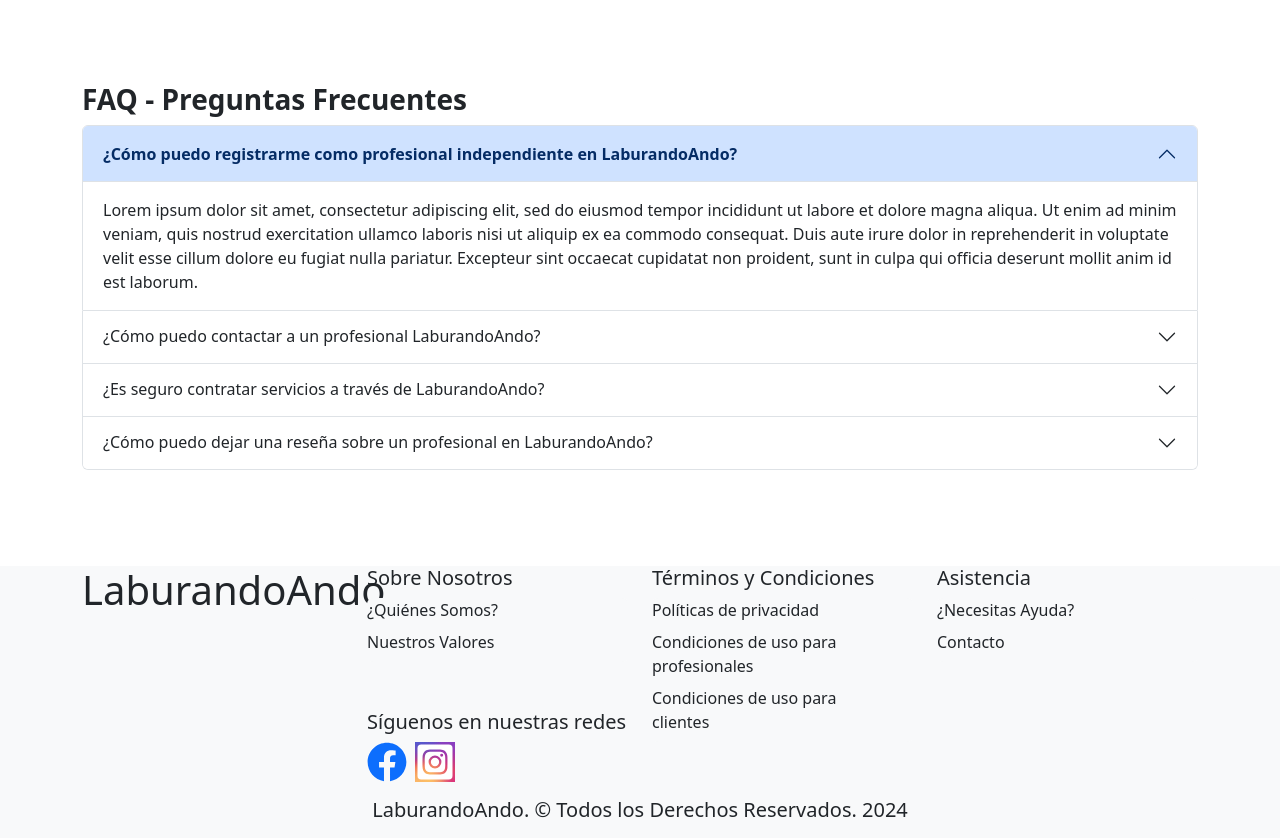
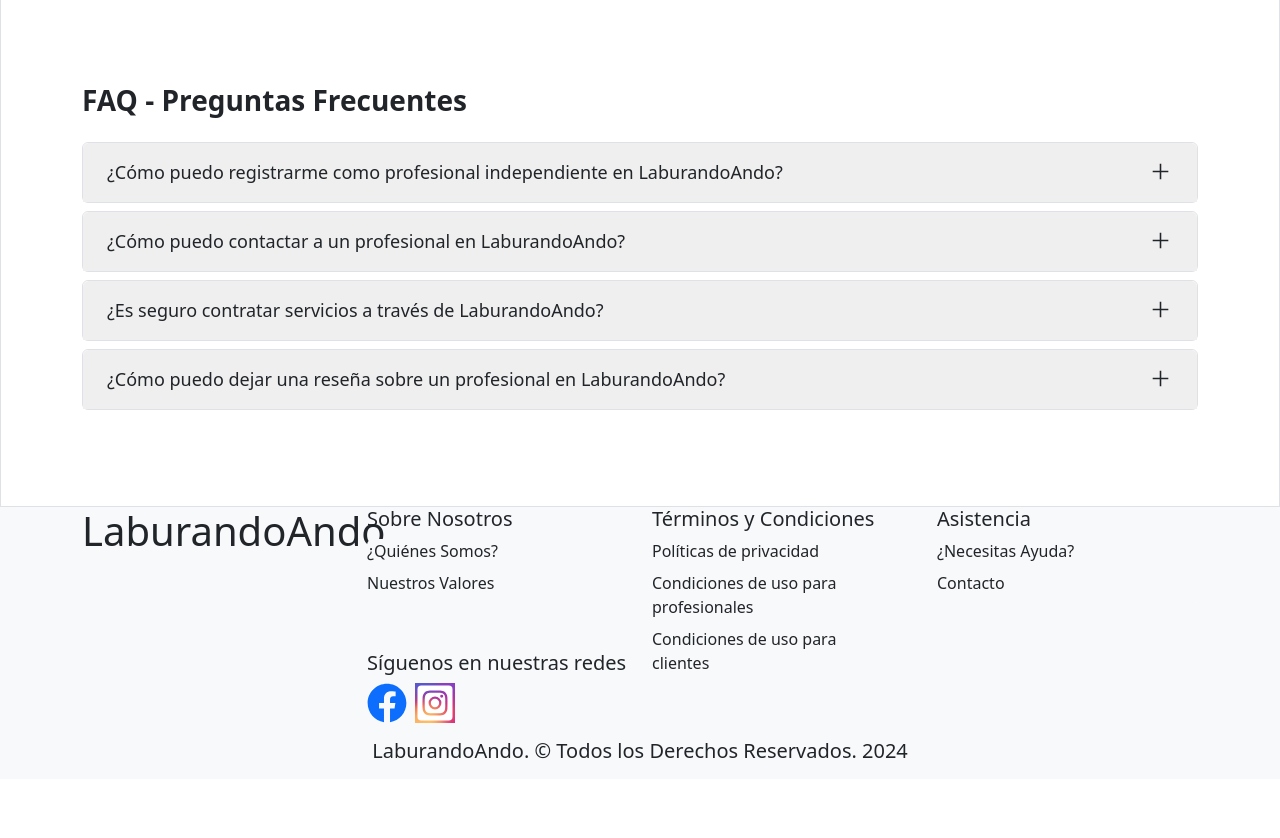
Before and after one commit to FranprzDev/LaburandoAndo, a React (Vite) app: page / in a window 1280 px wide. Shown: the part 1900-2738 px from the top of the page. After the commit the page ends 2679 px from the top, so only its background shows below. Built offline with nearby package versions, Linux system fonts and the light colour scheme.

Commit message:
modifique acordion de faqs en pagina principal

```diff
--- a/src/components/inicio/EncontrarAnunciar.jsx
+++ b/src/components/inicio/EncontrarAnunciar.jsx
@@ -37,7 +37,7 @@
           </Col>
         </Row>
         <div className="text-center">
-          <Link to={"/"} className="btn text-light btnExplore border-0">
+          <Link to={"/profesionales"} className="btn text-light btnExplore border-0">
             Ver todos los profesionales
           </Link>
         </div>
--- a/src/components/inicio/PreguntasFrecuentes.jsx
+++ b/src/components/inicio/PreguntasFrecuentes.jsx
@@ -1,133 +1,129 @@
 import React from "react";
 import { Container, Accordion } from "react-bootstrap";
+import { IoAddSharp } from "react-icons/io5";
 
 const PreguntasFrecuentes = () => {
   return (
     <div className="sectionFAQ py-5">
       <Container className="my-lg-5">
-      <h3 className="fw-bold">FAQ - Preguntas Frecuentes</h3>
-      <section className="accordion sectionFAQ" id="accordion">
-        <article className="accordion-item ">
-          <p className="accordion-header ">
+        <h3 className="fw-bold mb-4">FAQ - Preguntas Frecuentes</h3>
+        <div className="accordion sectionFAQ" id="accordion">
+          <article className="mb-2 border rounded-2">
             <button
-              className="accordion-button fw-bold"
+              className="d-flex justify-content-between gap-2 px-1 px-md-2 px-lg-4 py-3 w-100 border-0 rounded-top-2 text-decoration-none text-dark"
               type="button"
               data-bs-toggle="collapse"
               data-bs-target="#collapseOne"
+              aria-expanded="false"
               aria-controls="collapseOne"
             >
+              <span>
                 ¿Cómo puedo registrarme como profesional independiente en
                 LaburandoAndo?
+              </span>
+              <span className="d-none iconAdd fw-bold d-md-flex align-items-center">
+                <IoAddSharp />
+              </span>
             </button>
-          </p>
             <div
               id="collapseOne"
-            className="accordion-collapse collapse show"
-            data-bs-parent="#accordion1"
+              className="accordion-collapse collapse border-top"
+              data-bs-parent="#accordion"
             >
               <div className="accordion-body">
-              Lorem ipsum dolor sit amet, consectetur adipiscing elit, sed do
-              eiusmod tempor incididunt ut labore et dolore magna aliqua. Ut
-              enim ad minim veniam, quis nostrud exercitation ullamco laboris
-              nisi ut aliquip ex ea commodo consequat. Duis aute irure dolor in
-              reprehenderit in voluptate velit esse cillum dolore eu fugiat
-              nulla pariatur. Excepteur sint occaecat cupidatat non proident,
-              sunt in culpa qui officia deserunt mollit anim id est laborum.
+                <span>
+                Para registrarte como profesional independiente en LaburandoAndo, simplemente haz clic en el botón "Regístrate ahora" en la página principal. Luego, completa el formulario con tu información personal. Una vez registrado, podrás empezar a publicar tus anuncios de trabajo.
+                </span>
               </div>
             </div>
           </article>
-        <article className="accordion-item">
-          <h2 className="accordion-header">
+          <article className="mb-2 border rounded-2">
             <button
-              className="accordion-button collapsed"
+              className="d-flex justify-content-between gap-2 px-2 px-md-4 py-3 w-100 border-0 rounded-top-2  text-decoration-none text-dark"
               type="button"
               data-bs-toggle="collapse"
               data-bs-target="#collapseTwo"
               aria-expanded="false"
               aria-controls="collapseTwo"
             >
-              ¿Cómo puedo contactar a un profesional LaburandoAndo?
+              <span>
+              ¿Cómo puedo contactar a un profesional en LaburandoAndo?
+              </span>
+              <span className="d-none iconAdd fw-bold d-md-flex align-items-center">
+                <IoAddSharp />
+              </span>
             </button>
-          </h2>
             <div
               id="collapseTwo"
-            className="accordion-collapse collapse"
-            data-bs-parent="#accordion1"
+              className="accordion-collapse collapse border-top"
+              data-bs-parent="#accordion"
             >
               <div className="accordion-body">
-              Lorem ipsum dolor sit amet, consectetur adipiscing elit, sed do
-              eiusmod tempor incididunt ut labore et dolore magna aliqua. Ut
-              enim ad minim veniam, quis nostrud exercitation ullamco laboris
-              nisi ut aliquip ex ea commodo consequat. Duis aute irure dolor in
-              reprehenderit in voluptate velit esse cillum dolore eu fugiat
-              nulla pariatur. Excepteur sint occaecat cupidatat non proident,
-              sunt in culpa qui officia deserunt mollit anim id est laborum.
+                <span>
+                Para contactar a un profesional, primero explora el catálogo de servicios en la plataforma. Cuando encuentres al profesional que se ajuste a tus necesidades, haz clic en el detalle de su anuncio para ver más información. Desde allí, podrás enviarle un mensaje directamente para coordinar el servicio.
+                </span>
               </div>
             </div>
           </article>
-        <article className="accordion-item">
-          <h2 className="accordion-header">
+          <article className="mb-2 border rounded-2">
             <button
-              className="accordion-button collapsed"
+              className="d-flex justify-content-between gap-2 px-2 px-md-4  py-3 w-100 border-0 rounded-top-2 text-decoration-none text-dark"
               type="button"
               data-bs-toggle="collapse"
               data-bs-target="#collapseThree"
               aria-expanded="false"
               aria-controls="collapseThree"
             >
+              <span>
               ¿Es seguro contratar servicios a través de LaburandoAndo?
+              </span>
+              <span className="d-none iconAdd fw-bold d-md-flex align-items-center">
+                <IoAddSharp />
+              </span>
             </button>
-          </h2>
             <div
               id="collapseThree"
-            className="accordion-collapse collapse"
-            data-bs-parent="#accordion2"
+              className="accordion-collapse collapse border-top"
+              data-bs-parent="#accordion"
             >
               <div className="accordion-body">
-              Lorem ipsum dolor sit amet, consectetur adipiscing elit, sed do
-              eiusmod tempor incididunt ut labore et dolore magna aliqua. Ut
-              enim ad minim veniam, quis nostrud exercitation ullamco laboris
-              nisi ut aliquip ex ea commodo consequat. Duis aute irure dolor in
-              reprehenderit in voluptate velit esse cillum dolore eu fugiat
-              nulla pariatur. Excepteur sint occaecat cupidatat non proident,
-              sunt in culpa qui officia deserunt mollit anim id est laborum.
+                <span>
+                Sí, LaburandoAndo se compromete a garantizar la seguridad de sus usuarios. Todos los profesionales registrados pasan por un proceso de verificación. Además, puedes revisar las reseñas de otros usuarios antes de contratar un servicio, lo que te permite tomar decisiones informadas.
+                </span>
               </div>
             </div>
           </article>
-        <article className="accordion-item">
-          <h2 className="accordion-header">
+          <article className="mb-2 border rounded-2">
             <button
-              className="accordion-button collapsed"
+              className="d-flex justify-content-between gap-2 px-2 px-md-4 py-3 w-100 border-0 rounded-top-2  text-decoration-none text-dark"
               type="button"
               data-bs-toggle="collapse"
-              data-bs-target="#collapseFour"
+              data-bs-target="#collapseFor"
               aria-expanded="false"
-              aria-controls="collapseFour"
+              aria-controls="collapseFor"
             >
-              ¿Cómo puedo dejar una reseña sobre un profesional en
-              LaburandoAndo?
+              <span>
+              ¿Cómo puedo dejar una reseña sobre un profesional en LaburandoAndo?
+              </span>
+              <span className="d-none iconAdd fw-bold d-md-flex align-items-center">
+                <IoAddSharp />
+              </span>
             </button>
-          </h2>
             <div
-            id="collapseFour"
-            className="accordion-collapse collapse"
-            data-bs-parent="#accordion4"
+              id="collapseFor"
+              className="accordion-collapse collapse border-top"
+              data-bs-parent="#accordion"
             >
               <div className="accordion-body">
-              Lorem ipsum dolor sit amet, consectetur adipiscing elit, sed do
-              eiusmod tempor incididunt ut labore et dolore magna aliqua. Ut
-              enim ad minim veniam, quis nostrud exercitation ullamco laboris
-              nisi ut aliquip ex ea commodo consequat. Duis aute irure dolor in
-              reprehenderit in voluptate velit esse cillum dolore eu fugiat
-              nulla pariatur. Excepteur sint occaecat cupidatat non proident,
-              sunt in culpa qui officia deserunt mollit anim id est laborum.
+                <span>
+                Primero debes asegurarte de estar registrado y haber iniciado sesión en la aplicación. Luego, simplemente visita el anuncio del profesional y encontrarás la opción para calificar y dejar un comentario sobre tu experiencia. Tu opinión ayudará a otros usuarios a elegir al mejor profesional para sus necesidades.
+                </span>
               </div>
             </div>
           </article>
-      </section>
+        </div>
       </Container>
     </div>
-
   );
 };
 
--- a/src/components/inicio/RegistroProfesional.jsx
+++ b/src/components/inicio/RegistroProfesional.jsx
@@ -26,7 +26,7 @@
               LaburandoAndo!
             </h2>
             <p>Regístrate y ofrece tus servicios</p>
-            <Link className="btn btnRegister ">Regístrate Ahora</Link>
+            <Link className="btn btnRegister " to={"/auth/register"}>Regístrate Ahora</Link>
           </div>
         </Col>
       </Row>
--- a/src/pages/Home.jsx
+++ b/src/pages/Home.jsx
@@ -12,10 +12,10 @@
 
 const Home = () => {
   return (
-    <section className="mainSection d-flex flex-column ">
+    <section className="mainSection d-flex flex-column border ">
       <Container fluid className="py-3 py-md-5 sectionBanner">
         <Row className="mb-3 justify-content-md-center gy-3">
-          <Col md={12} lg={5} className="text-center d-flex flex-column pt-3 pt-lg-5">
+          <Col md={12} lg={5} className="text-center d-flex flex-column pt-3 pt-lg-5 mt-xl-5">
             <h1>
               Encuentra servicios de profesionales independientes
             </h1>
@@ -24,7 +24,7 @@
             </p>
             <div>
               <Link
-                to={"/"}
+                to={"/profesionales"}
                 className="btn btnExplore mt-lg-4"
               >
                 Explorar
--- a/src/styles/home.css
+++ b/src/styles/home.css
@@ -27,14 +27,14 @@
   height: 200px;
 }
 
-.sectionBanner{
-    background: var(--Violeta-secondary);
+.sectionBanner,
+.sectionRegister{
+    background: #f7f7f7;
     color: #000;
 }
 
-.sectionRegister{
-    background: var(--Violeta-secondary);
-    color: #000;
+.iconAdd{
+    font-size: 20px;
 }
 
 @media all and (min-width: 360px) {
@@ -59,6 +59,10 @@
   .containerImgBanner {
     max-width: 700px;
   }
+
+.iconAdd{
+    font-size: 25px;
+}
 }
 
 @media all and (min-width: 992px) {
@@ -89,8 +93,8 @@
 
 @media all and (min-width: 1400px) {
     .imgBanner {
-      width: 225px;
-      height: 225px;
+      width: 250px;
+      height: 250px;
       border: 2px solid grey;
     }
 
```
Lines whose indentation alone changed are shown as unchanged.
